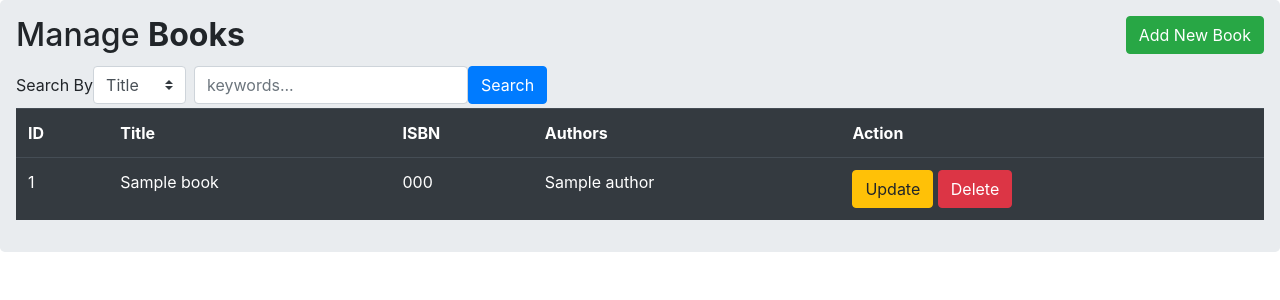
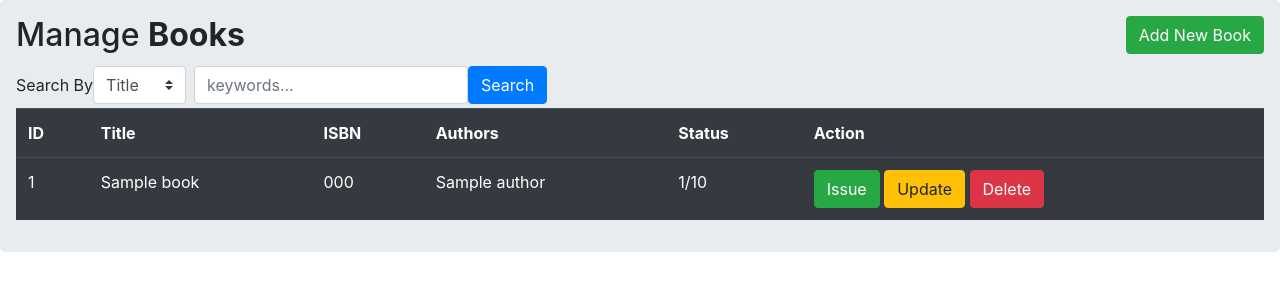
Before and after one commit to lafith/library-management-system, a Flask app: page /dashboard in a window 1280 px wide. Shown: the part 56-356 px from the top of that part. Run offline with Flask 2, Linux system fonts and the light colour scheme; the visitor is signed in with stand-in values (Sample User, id 1); tables that the repository leaves empty hold one stand-in row (Sample ...); the page is wider than the window, and the part outside it is not shown; some libraries are stand-ins or nearby versions.

Commit message:
feat: add feature for issuing book

```diff
--- a/app/models.py
+++ b/app/models.py
@@ -28,7 +28,7 @@ class Member(db.Model):
     phone = db.Column(db.String(120), nullable=False)
     registered_date = db.Column(db.DateTime, default=datetime.utcnow)
     library_id = db.Column(db.Integer, db.ForeignKey('library.library_id'))
-    transactions = db.relationship('Transaction', backref='member', lazy=True)
+    transactions = db.relationship('Transaction', backref='member', lazy='dynamic')
 
     def __repr__(self):
         return f"Member('{self.name}', '{self.email}')"
@@ -56,7 +56,7 @@ class Book(db.Model):
         backref=db.backref('books', lazy='dynamic'))
     library_id = db.Column(
         db.Integer, db.ForeignKey('library.library_id'))
-    transactions = db.relationship('Transaction', backref='book', lazy=True)
+    transactions = db.relationship('Transaction', backref='book', lazy='dynamic')
 
     def __repr__(self):
         return f"Book('{self.title}', '{self.isbn}')"
@@ -75,7 +75,6 @@ class Transaction(db.Model):
     for storing transactions detail
     """
     transaction_id = db.Column(db.Integer, primary_key=True)
-    name = db.Column(db.String(20), nullable=False)
     member_id = db.Column(db.Integer, db.ForeignKey('member.member_id'))
     book_id = db.Column(db.Integer, db.ForeignKey('book.book_id'))
     issue_date = db.Column(db.DateTime, default=datetime.utcnow)
--- a/app/routes.py
+++ b/app/routes.py
@@ -1,10 +1,10 @@
 from flask import render_template, request, session
 from flask import flash, redirect, url_for
 from app import lbms_app, db, bcrypt
-from app.models import Library, Member, Book, Author
+from app.models import Library, Member, Book, Author, Transaction
 from app.forms import RegisterForm, LoginForm
 from functools import wraps
-
+from datetime import datetime
 
 @lbms_app.route('/')
 @lbms_app.route('/index')
@@ -97,16 +97,6 @@ def dashboard():
         library = Library.query.get(session['library_id'])
         all_books = Book.query.filter_by(library=library)
         return render_template('dashboard.html', books=all_books)
-
-
-@lbms_app.route('/results')
-def search_results(request):
-    results = []
-    search_string = request.form['search']
-    print(search_string)
-    #search_by = search.data['']
-    return redirect(url_for('dashboard'))
-    #return render_template('results.html', results=results)
 
 
 @lbms_app.route('/members')
@@ -219,3 +209,35 @@ def delete_book(id):
     db.session.commit()
     flash("Book info Deleted Successfully")
     return redirect(url_for('dashboard'))
+
+@lbms_app.route('/issue_book', methods=['GET', 'POST'])
+@is_logged_in
+def issue_book():
+    """View function to issue a book"""
+    if request.method == 'POST':
+        member_name = request.form['member']
+        book_id = request.form.get('book_id')
+        book = Book.query.get(book_id)
+        if book.available == 0:
+            flash('No copies available to issue', 'danger')
+        else:
+            member = Member.query.filter_by(name = member_name).first()
+            if member == None:
+                flash('This member doesnt exist', 'danger')
+            else:
+                transactions = member.transactions
+                return_column = transactions.with_entities(Transaction.if_returned)
+                not_returned = return_column.filter_by(if_returned = False).count()
+                debt = lbms_app.config['RENT_FEE'] * not_returned
+                if debt <= lbms_app.config['DEBT_LIMIT']:
+                    transaction = Transaction(
+                        member_id = member.member_id,
+                        book_id = book_id,
+                        )
+                    book.available = book.available - 1
+                    db.session.add(transaction)
+                    db.session.commit()
+                    flash('Book issued successfully!','success')
+                else:
+                    flash('Debt has crossed the limit! Cannot issue more','danger')
+        return redirect(url_for('dashboard'))
--- a/app/templates/dashboard.html
+++ b/app/templates/dashboard.html
@@ -14,6 +14,7 @@ content %}
           Add New Book
         </button>
       </h2>
+      <!-- Search box-->
       <form class="form-inline" action="" method="POST">
         <div class="form-group">
           <label for="searchbySelect">Search By</label>
@@ -45,6 +46,7 @@ content %}
           <th>Title</th>
           <th>ISBN</th>
           <th>Authors</th>
+          <th>Status</th>
           <th>Action</th>
         </tr>
         {% for row in books%}
@@ -55,7 +57,15 @@ content %}
           <td>
             {% for author in row.authors%} {{author.name}}<br />{%endfor%}
           </td>
+          <td>{{row.available}}/{{row.total}}</td>
           <td>
+            <a
+              href=""
+              class="btn btn-success btn-xs"
+              data-toggle="modal"
+              data-target="#issuebookmodal{{row.book_id}}"
+              >Issue</a
+            >
             <a
               href="/update/{{row.book_id}}"
               class="btn btn-warning btn-xs"
@@ -126,6 +136,48 @@ content %}
                       class="form-control"
                       name="total"
                       value="{{row.total}}"
+                    />
+                  </div>
+                  <div class="form-group">
+                    <button class="btn btn-primary" type="submit">
+                      Submit
+                    </button>
+                  </div>
+                  <div class="modal-footer">
+                    <button class="btn btn-secondary" data-dismiss="modal">
+                      Close
+                    </button>
+                  </div>
+                </form>
+              </div>
+            </div>
+          </div>
+        </div>
+        <!--Modal for issuing book-->
+        <div
+          id="issuebookmodal{{row.book_id}}"
+          class="modal fade"
+          role="dialog"
+        >
+          <div class="modal-dialog">
+            <div class="modal-content">
+              <div class="modal-header">
+                <h4 class="modal-title">Issue Book</h4>
+              </div>
+              <div class="modal-body">
+                <form action="{{url_for('issue_book')}}" method="POST">
+                  <div class="form-group">
+                    <label>Member name:</label>
+                    <input
+                      type="hidden"
+                      name="book_id"
+                      value="{{row.book_id}}"
+                    />
+                    <input
+                      type="text"
+                      class="form-control"
+                      name="member"
+                      required="1"
                     />
                   </div>
                   <div class="form-group">
--- a/config.py
+++ b/config.py
@@ -8,3 +8,5 @@ class Config(object):
     SQLALCHEMY_DATABASE_URI = os.environ.get('DATABASE_URL') or \
         'sqlite:///' + os.path.join(basedir, 'lbms.db')
     BOOTSTRAP_SERVE_LOCAL=True
+    RENT_FEE = 500
+    DEBT_LIMIT = 500
```
